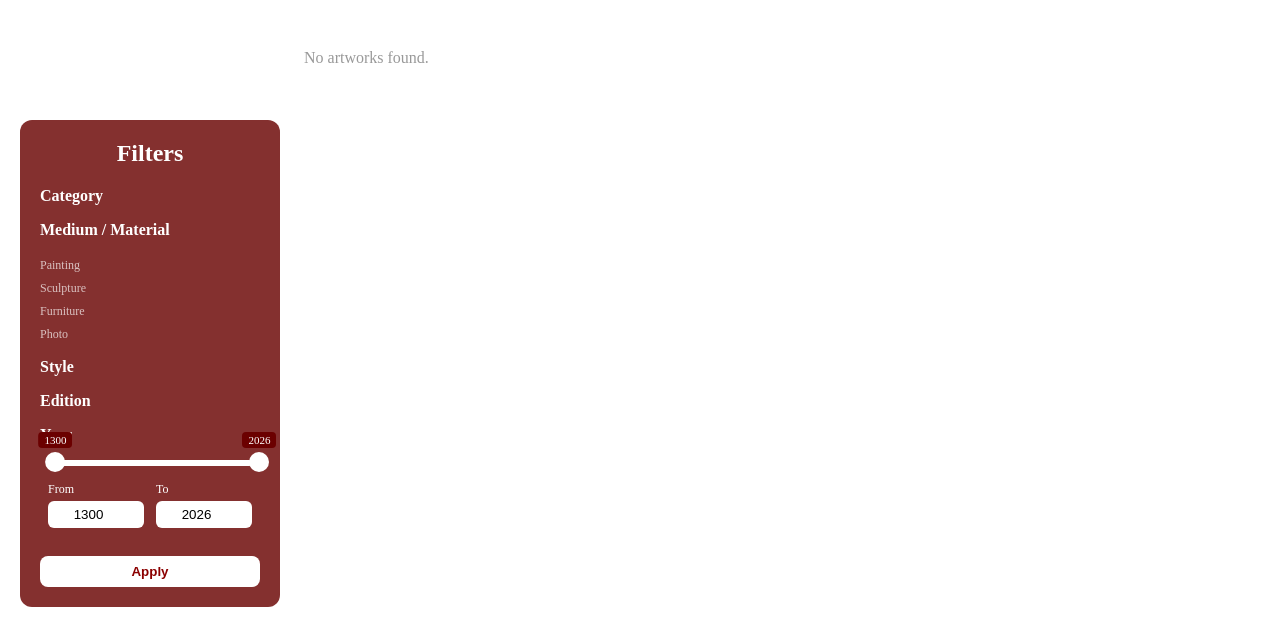
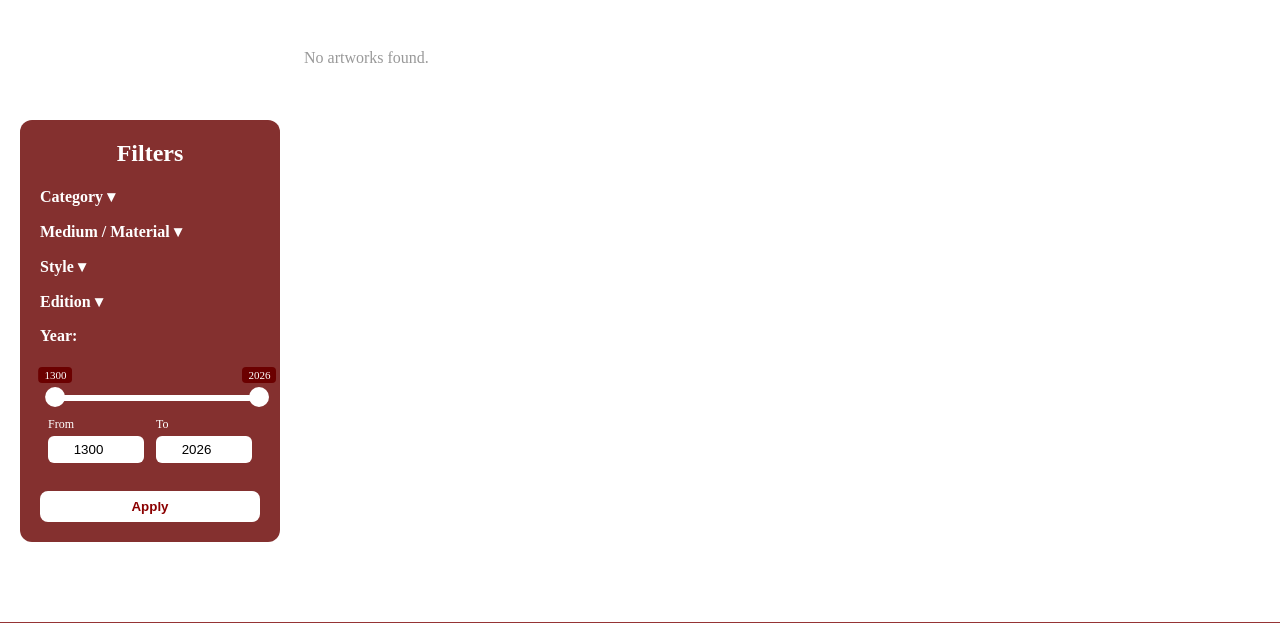
Before and after one commit to brynjaloa/Verklegt-2, a Django app: template artworks/templates/artworks/see_all.html in a window 1280 px wide. Shown: the part 269-892 px from the top of the page. Run offline with Django 5.2, Linux system fonts and the light colour scheme; the template is opened without the code that fills it, so the values that code supplies are empty; some libraries are stand-ins or nearby versions.

Commit message:
filter bar nuna sexy

```diff
--- a/artworks/templates/artworks/see_all.html
+++ b/artworks/templates/artworks/see_all.html
@@ -27,11 +27,14 @@
             <h2 style="text-align: center; margin-top: 0;">Filters</h2>
             <form method="GET">
 
-                <p><strong>Category</strong></p>
+                <p><strong style="cursor: pointer;" onclick="toggleFilter('filter-category')">Category ▾</strong></p>
+                <div id="filter-category" style="display: none;">
                     {% for value, label in categories %}
                     <label><input type="checkbox" name="category" value="{{ value }}"> {{ label }}</label><br>
                     {% endfor %}
-                <p><strong>Medium / Material</strong></p>
+                </div>
+                <p><strong style="cursor: pointer;" onclick="toggleFilter('filter-medium')">Medium / Material ▾</strong></p>
+                <div id="filter-medium" style="display: none;">
                     <label style="font-size: 12px; color: rgba(255,255,255,0.7);">Painting</label><br>
                     {% for value, label in painting_mediums %}
                     <label><input type="checkbox" name="medium" value="{{ value }}"> {{ label }}</label><br>
@@ -48,17 +51,23 @@
                     {% for value, label in photo_techniques %}
                     <label><input type="checkbox" name="medium" value="{{ value }}"> {{ label }}</label><br>
                     {% endfor %}
+                </div>
 
-                <p><strong>Style</strong></p>
+                <p><strong style="cursor: pointer;" onclick="toggleFilter('filter-style')">Style ▾</strong></p>
+                <div id="filter-style" style="display: none;">
                     {% for label, value in all_styles %}
                     <label><input type="checkbox" name="style" value="{{ value }}"> {{ label }}</label><br>
                     {% endfor %}
+                </div>
 
-                <p><strong>Edition</strong></p>
+                <p><strong style="cursor: pointer;" onclick="toggleFilter('filter-edition')">Edition ▾</strong></p>
+                <div id="filter-edition" style="display: none;">
                     {% for value, label in editions %}
                     <label><input type="checkbox" name="edition" value="{{ value }}"> {{ label }}</label><br>
                     {% endfor %}
-                <p><strong>Year</strong></p>
+                </div>
+                <p><strong>Year:</strong></p>
+                <br>
                 <div style="padding: 0 8px; margin-bottom: 12px;">
                     <div id="year-slider" style="margin: 16px 0;"></div>
                     <div style="display: flex; gap: 12px; margin-top: 12px;">
@@ -148,5 +157,12 @@ fromInput.addEventListener('change', () => { slider.noUiSlider.set([fromInput.va
 toInput.addEventListener('change', () => { slider.noUiSlider.set([null, toInput.value]); });
 </script>
 
+<script>
+function toggleFilter(id) {
+    const el = document.getElementById(id);
+    el.style.display = el.style.display === 'none' ? 'block' : 'none';
+}
+</script>
+
 
 {% endblock %}
```
Also changed, not shown: artworks/templates/artworks/artwork_marketplace.html (+13 -5 lines). Lines whose indentation alone changed are shown as unchanged.
